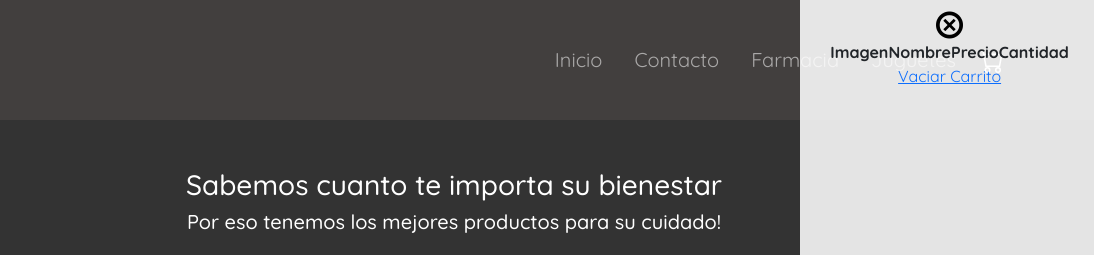
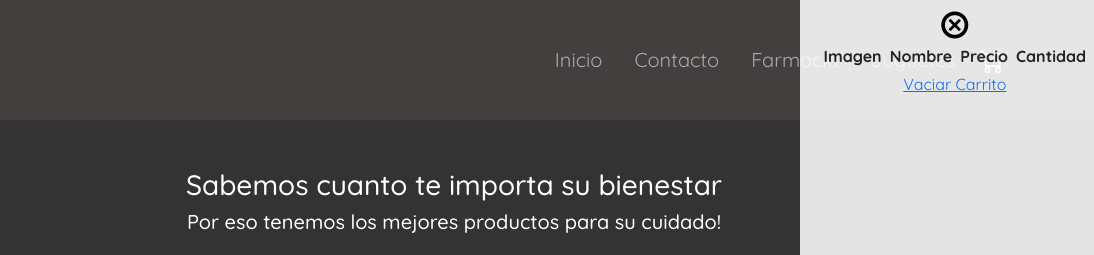
Before and after one commit to Franco-Calvo/PetShop, a plain HTML site: page assets/html/farmacia.html in a window 1280 px wide. Both pictures are taken after a click on the button 1178 px from the left and 60 px from the top of the page. Shown: the top 255 px of the page, 186-1280 px from the left. Drawn offline with nearby package versions, Linux system fonts and the light colour scheme; no server answers.

Commit message:
arreglo cards y modal

```diff
--- a/assets/css/style.css
+++ b/assets/css/style.css
@@ -13,7 +13,7 @@
   top: 0;
   z-index: 1000;
   left: 77%;
-  width: 300px;
+  min-width: 300px;
 }
 
 /* caja modal */
--- a/assets/html/farmacia.html
+++ b/assets/html/farmacia.html
@@ -99,11 +99,10 @@
         <table id="lista-carrito" class="u-full-width">
           <thead>
             <tr>
-              <th>Imagen</th>
-              <th>Nombre</th>
-              <th>Precio</th>
-              <th>Cantidad</th>
-              <th></th>
+              <th class="p-1">Imagen</th>
+              <th class="p-1">Nombre</th>
+              <th class="p-1">Precio</th>
+              <th class="p-1">Cantidad</th>
             </tr>
           </thead>
           <tbody></tbody>
--- a/assets/js/modules/funciones.js
+++ b/assets/js/modules/funciones.js
@@ -20,7 +20,7 @@ export function fillCard(obj) {
   <h4>${obj.producto}</h4>
   ${message}
   <span class="container-price">
-    <span>${obj.precio}</span>
+    <span class="text-white">Precio: $${obj.precio}</span>
     </span>
     <label>Cantidad: ${obj.disponibles}</label>
     <label class="id-c" style="display:none"> ${obj._id} </label>
```
Also changed, not shown: assets/html/contacto.html (+4 -5 lines), assets/html/juguetes.html (+4 -5 lines), index.html (+4 -5 lines).
